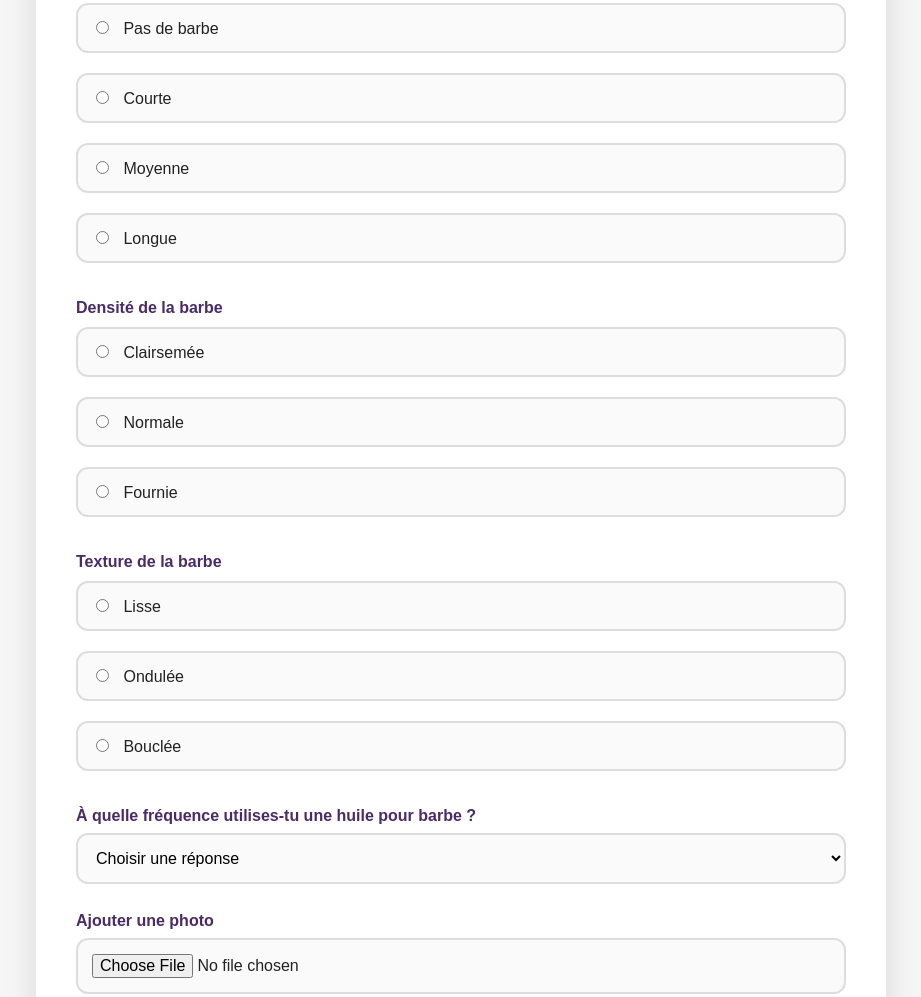
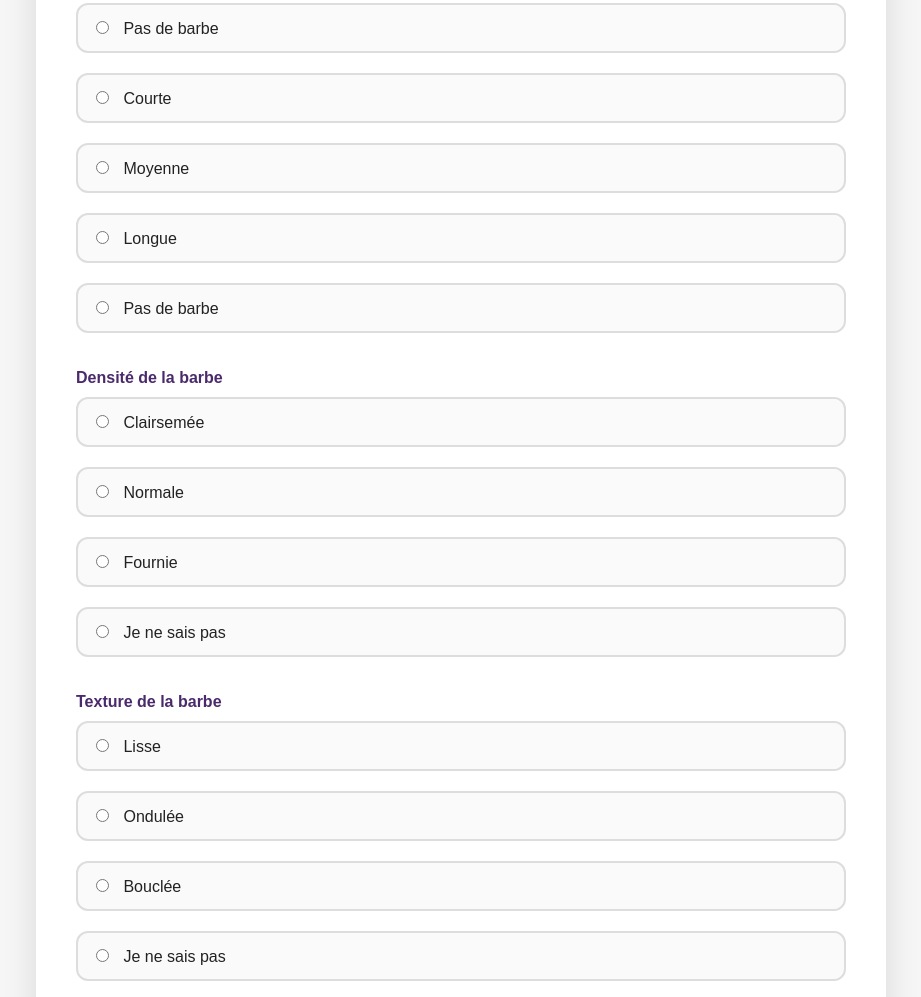
Before and after one commit to ahmeeddn09-ui/questionnaire-luhayra, a website: page index.html in a window 1280 px wide. Shown: the part 920-1917 px from the top of the page, without its empty margins (179-1100 px from the left). Drawn offline with Linux system fonts and the light colour scheme.

Commit message:
Update index.html

```diff
--- a/index.html
+++ b/index.html
@@ -303,6 +303,11 @@
             <input type="radio" name="longueur" value="Longue">
             Longue
           </label>
+
+            <label class="option">
+            <input type="radio" name="longueur" value="Pas de barbe" required>
+            Pas de barbe
+          </label>
         </div>
       </div>
 
@@ -324,6 +329,11 @@
             <input type="radio" name="densite" value="Fournie">
             Fournie
           </label>
+
+          <label class="option">
+            <input type="radio" name="peau" value="Je ne sais pas">
+            Je ne sais pas
+          </label>
         </div>
       </div>
 
@@ -344,6 +354,11 @@
           <label class="option">
             <input type="radio" name="texture" value="Bouclée">
             Bouclée
+          </label>
+
+          <label class="option">
+            <input type="radio" name="peau" value="Je ne sais pas">
+            Je ne sais pas
           </label>
         </div>
       </div>
```
